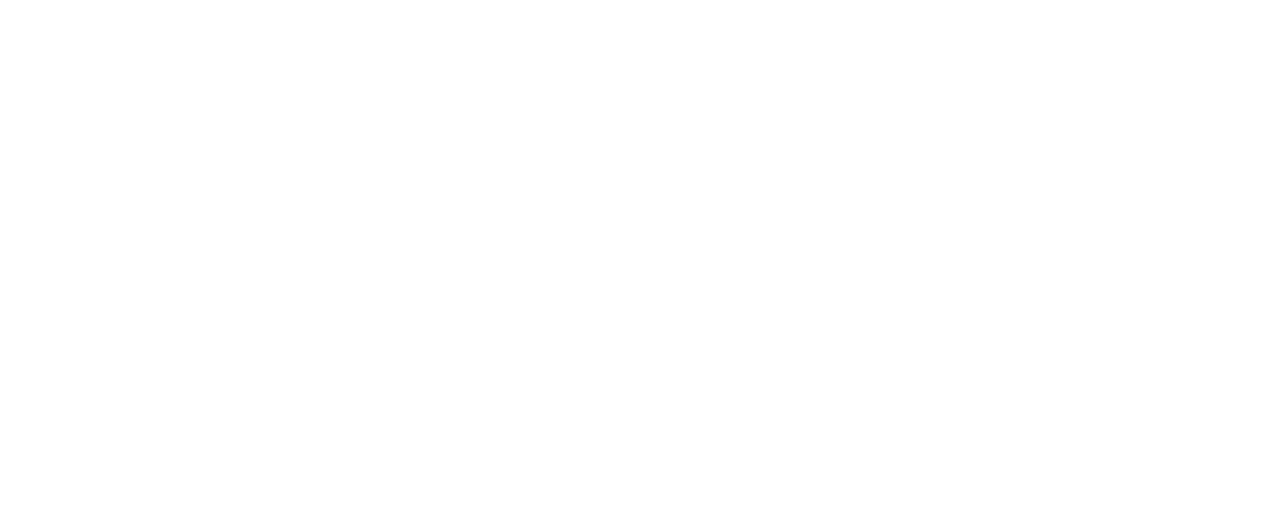
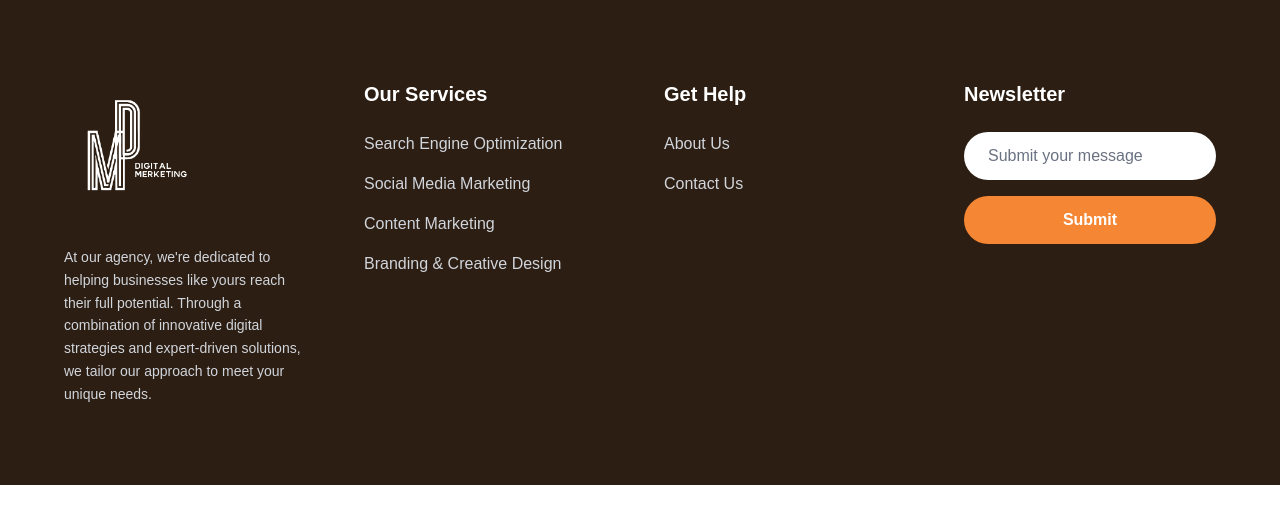
Before and after one commit to TamimOp/Xoegan_DigitalMarketing, a Next.js app: page / in a window 1280 px wide. Shown: the top 524 px of the page. Built offline with nearby package versions, Linux system fonts and the light colour scheme.

Commit message:
Add Footer and Navbar components, and include digital marketing logo

```diff
--- a/app/layout.tsx
+++ b/app/layout.tsx
@@ -1,6 +1,7 @@
 import type { Metadata } from "next";
 import { Poppins } from "next/font/google";
 import "./globals.css";
+import Footer from "@/components/Footer";
 
 const popins = Poppins({
   subsets: ["latin"],
@@ -22,6 +23,7 @@
     <html lang="en">
       <body className={`${popins.variable} ${popins.variable} antialiased`}>
         {children}
+        <Footer />
       </body>
     </html>
   );
--- /dev/null
+++ b/components/Footer.tsx
@@ -0,0 +1,90 @@
+import React from "react";
+import Image from "next/image";
+
+const Footer = () => {
+  return (
+    <footer className="bg-[#2C1E12] text-white py-20 px-4 sm:px-8 lg:px-16">
+      <div className="container mx-auto grid grid-cols-1 md:grid-cols-2 lg:grid-cols-4 gap-12 items-start">
+        {/* Column 1: Logo and Description */}
+        <div>
+          <Image
+            src="/assets/digital_marketing_logo.png"
+            alt="Digital Marketing Logo"
+            width={150}
+            height={100}
+          />
+          <p className="mt-4 text-gray-300 text-sm leading-relaxed">
+            At our agency, we&apos;re dedicated to helping businesses like yours
+            reach their full potential. Through a combination of innovative
+            digital strategies and expert-driven solutions, we tailor our
+            approach to meet your unique needs.
+          </p>
+        </div>
+
+        {/* Column 2: Our Services */}
+        <div>
+          <h3 className="text-xl font-bold mb-6">Our Services</h3>
+          <ul className="space-y-4 text-gray-300">
+            <li>
+              <a href="#" className="hover:text-white">
+                Search Engine Optimization
+              </a>
+            </li>
+            <li>
+              <a href="#" className="hover:text-white">
+                Social Media Marketing
+              </a>
+            </li>
+            <li>
+              <a href="#" className="hover:text-white">
+                Content Marketing
+              </a>
+            </li>
+            <li>
+              <a href="#" className="hover:text-white">
+                Branding & Creative Design
+              </a>
+            </li>
+          </ul>
+        </div>
+
+        {/* Column 3: Get Help */}
+        <div>
+          <h3 className="text-xl font-bold mb-6">Get Help</h3>
+          <ul className="space-y-4 text-gray-300">
+            <li>
+              <a href="#" className="hover:text-white">
+                About Us
+              </a>
+            </li>
+            <li>
+              <a href="#" className="hover:text-white">
+                Contact Us
+              </a>
+            </li>
+          </ul>
+        </div>
+
+        {/* Column 4: Newsletter */}
+        <div>
+          <h3 className="text-xl font-bold mb-6">Newsletter</h3>
+          <form className="flex flex-col space-y-4">
+            <input
+              type="email"
+              placeholder="Submit your message"
+              className="bg-white text-gray-700 px-6 py-3 rounded-full focus:outline-none placeholder-gray-500"
+            />
+            <button
+              type="submit"
+              className="bg-[#F58634] text-white font-bold px-6 py-3 rounded-full hover:bg-opacity-90 transition-colors"
+            >
+              Submit
+            </button>
+          </form>
+        </div>
+      </div>
+    </footer>
+  );
+};
+
+export default Footer;
--- /dev/null
+++ b/components/Navbar.tsx
@@ -0,0 +1,7 @@
+import React from "react";
+
+const Navbar = () => {
+  return <div></div>;
+};
+
+export default Navbar;
```
Also changed, not shown: public/assets/digital_marketing_logo.png (added).
